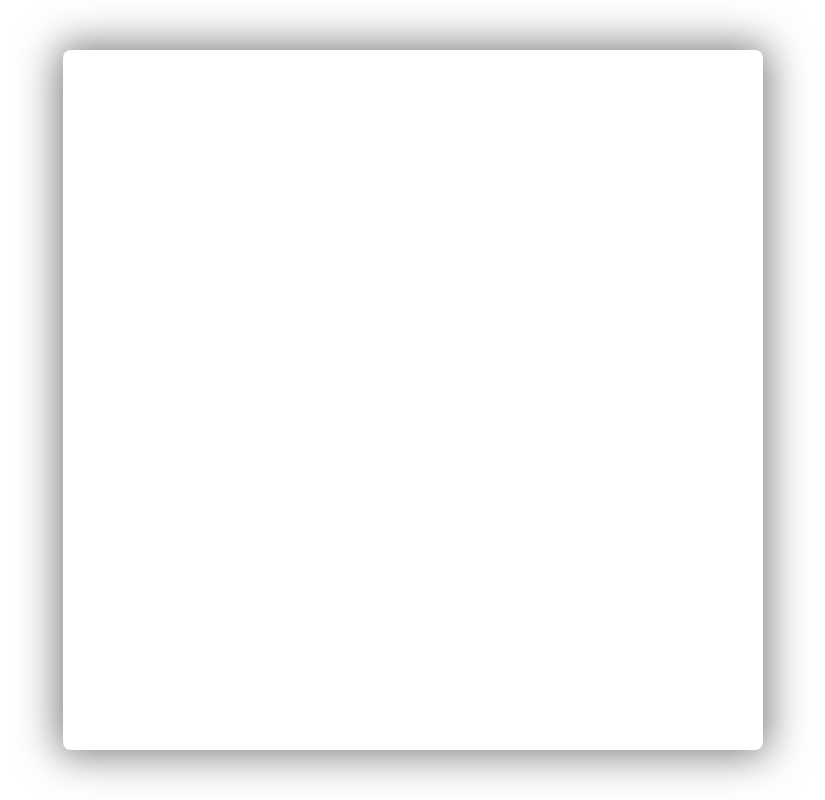
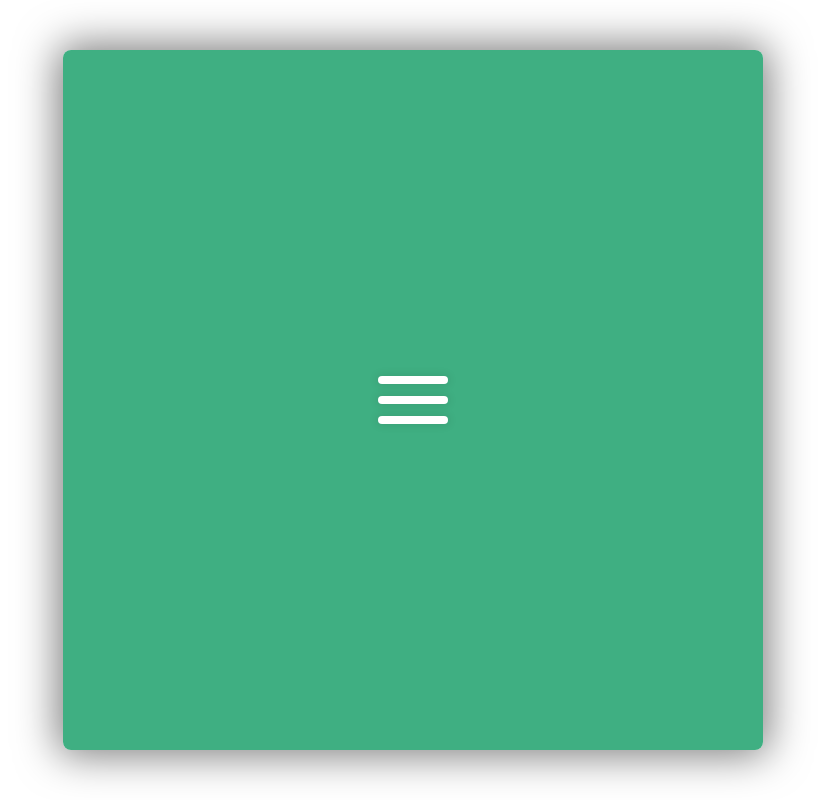
Before and after one commit to mariamoraan/100-days-css, a React (Create React App) app: page /challenge-2 in a window 1280 px wide. Before the commit this address had no page. Shown: the whole page, without its empty margins (227-1052 px from the left). Built offline with nearby package versions, Linux system fonts and the light colour scheme.

Commit message:
#CHALLENGE-2 finished

```diff
--- a/src/App.js
+++ b/src/App.js
@@ -1,5 +1,6 @@
 import { BrowserRouter, Routes, Route } from 'react-router-dom';
 import Challenge1 from './challenges/challenge1';
+import Challenge2 from './challenges/challenge2';
 function App() {
   return (
     <BrowserRouter>
@@ -7,6 +8,7 @@ function App() {
           <Routes>
               <Route path="/" element={<Challenge1/>} />
               <Route path="/challenge-1" element={<Challenge1/>} />
+              <Route path="/challenge-2" element={<Challenge2/>} />
           </Routes>
         </div>
       </BrowserRouter>
--- /dev/null
+++ b/src/challenges/challenge2/index.jsx
@@ -0,0 +1,17 @@
+import {React, useState} from 'react';
+import './styles.css';
+
+const Challenge2 = () =>{
+    const  [closed, setClosed] = useState(true);
+    return(
+        <div id="challenge-2">
+            <nav onClick={()=>{setClosed(!closed)}} class={closed ? "closed" : "not-closed"}>
+                <div class="bar"></div>
+                <div class="bar"></div>
+                <div class="bar"></div>
+            </nav>
+        </div>
+    )
+}
+
+export default Challenge2;
--- /dev/null
+++ b/src/challenges/challenge2/styles.css
@@ -0,0 +1,121 @@
+#challenge-2{
+    height: 100%;
+    width: 100%;
+    display: flex;
+    justify-content: center;
+    align-items: center;
+    flex-direction: column;
+    color: white;
+    font-family: 'Source Sans Pro', sans-serif;
+    border-radius: inherit;
+    background: #3FAF82;
+}
+nav{
+    cursor: pointer;
+    height: 72px;
+}
+
+.bar{
+    position: relative;
+    z-index: 0;
+    margin: 12px;
+    height: 8px;
+    width: 70px;
+    background: white;
+    border-radius: 8px;
+    transition: 500ms ease-in-out;
+    animation-duration: 1s;
+    -webkit-box-shadow: 0px 0px 8px 2px rgba(0,0,0,0.08);
+box-shadow: 0px 0px 8px 2px rgba(0,0,0,0.08);
+}
+
+.bar:nth-child(1){
+    z-index: 1;
+}
+
+
+
+
+.not-closed .bar:nth-child(1){
+    animation-name: openBar1;
+    animation-fill-mode: forwards;
+}
+.not-closed .bar:nth-child(2){
+    animation-name: openBar2;
+    animation-fill-mode: forwards;
+}
+.not-closed .bar:nth-child(3){
+    animation-name: openBar3;
+    animation-fill-mode: forwards;
+}
+
+.closed .bar:nth-child(1){
+    animation-name: closeBar1;
+    animation-fill-mode: forwards;
+}
+.closed .bar:nth-child(2){
+    animation-name: closeBar2;
+    animation-fill-mode: forwards;
+}
+
+.closed .bar:nth-child(3){
+    animation-name: closeBar3;
+    animation-fill-mode: forwards;
+}
+
+@keyframes openBar1 {
+    80%{
+        transform: translateY(20px);
+    }
+    100%{
+        transform: translateY(20px) rotate(135deg);
+    }
+}
+@keyframes openBar2 {
+    0%{
+        transform: scale(1);
+    }
+    100%{
+        transform: scale(0);
+    }
+}
+@keyframes openBar3 {
+    80%{
+        transform: translateY(-20px);
+    }
+    100%{
+        transform: translateY(-20px) rotate(45deg);
+    }
+}
+
+@keyframes closeBar1{
+    0%{
+        transform: translateY(20px) rotate(-45deg);
+    }
+    60%{
+        transform: translateY(20px) rotate(-180deg);
+    }
+    100%{
+        transform: translateY(0) rotate(-180deg);
+    }
+
+}
+@keyframes closeBar2{
+    0%{
+        transform: scale(0);
+    }
+    100%{
+       transform: scale(1);
+    }
+}
+@keyframes closeBar3{
+    0%{
+        transform: translateY(-20px) rotate(45deg);
+    }
+   60%{
+      transform:  translateY(-20px) rotate(0);
+   }
+   100%{
+      transform: translateY(0) rotate(0);
+    }
+}
```
